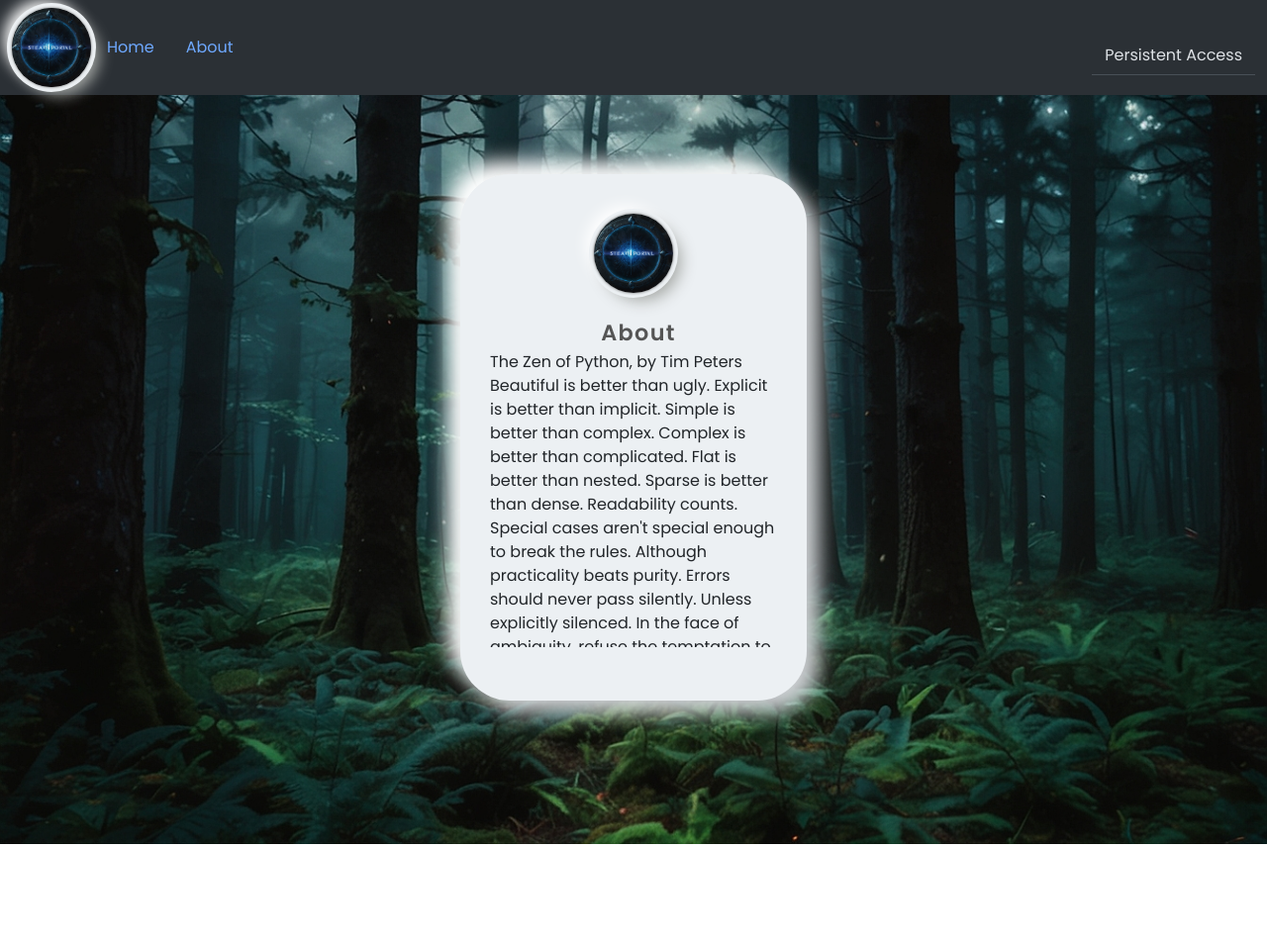
After one commit to Hordunlarmy/StealthPortal, a Flask app: page /about in a window 1280 px wide. The commit adds this page. Shown: the top 953 px of the page at 99% size. Run offline with Flask 3, Linux system fonts and the light colour scheme; some libraries are stand-ins or nearby versions.

Commit message:
Add about page and handling for empty room code in sockets

```diff
--- a/portal/routes.py
+++ b/portal/routes.py
@@ -120,3 +120,8 @@ def delete_message():
                 db.session.delete(message)
         db.session.commit()
     return redirect(url_for('main.history'))
+
+
+@main.route('/about', strict_slashes=False)
+def about():
+    return render_template('about.html', title='About')
--- a/portal/sockets.py
+++ b/portal/sockets.py
@@ -40,6 +40,10 @@ def handle_user_join(data):
     all_code = []
     for room_id, room_data in portal.rooms.items():
         all_code.append(room_data['code'])
+
+    if not room_code:
+        emit('user-join-response', {"status": "Empty"})
+        return
 
     if room_code in all_code:
         if room_code == session.get('code'):
--- /dev/null
+++ b/portal/templates/about.html
@@ -0,0 +1,36 @@
+{% extends 'base.html' %}
+{% block title %} StealthPortal- {{title}} {% endblock title %}
+{% block content %}
+
+<div class="logo">
+    <img src="{{url_for('static', filename='images/logo.jpg')}}" alt="">
+</div>
+<div class="text-center mt-4 name">
+    About
+</div>
+<div class="scrollable-paragraph" style="height: 300px; overflow: auto;">
+    <p> The Zen of Python, by Tim Peters
+
+    Beautiful is better than ugly.
+    Explicit is better than implicit.
+    Simple is better than complex.
+    Complex is better than complicated.
+    Flat is better than nested.
+    Sparse is better than dense.
+    Readability counts.
+    Special cases aren't special enough to break the rules.
+    Although practicality beats purity.
+    Errors should never pass silently.
+    Unless explicitly silenced.
+    In the face of ambiguity, refuse the temptation to guess.
+    There should be one-- and preferably only one --obvious way to do it.
+    Although that way may not be obvious at first unless you're Dutch.
+    Now is better than never.
+    Although never is often better than *right* now.
+    If the implementation is hard to explain, it's a bad idea.
+    If the implementation is easy to explain, it may be a good idea.
+    Namespaces are one honking great idea -- let's do more of those!
+    </p>
+</div>
+</br>
+{% endblock content %}
--- a/portal/templates/base.html
+++ b/portal/templates/base.html
@@ -28,10 +28,7 @@
               <a class="nav-link active" aria-current="page" href={{ url_for('main.index') }}>Home</a>
             </li>
             <li class="nav-item">
-              <a class="nav-link" href="#">About</a>
-            </li>
-            <li class="nav-item">
-              <a class="nav-link" href="#">Contact</a>
+                <a class="nav-link" href={{ url_for('main.about') }}>About</a>
             </li>
           </ul>
         </div>
```
Also changed, not shown: portal/templates/index.html (+11 -3 lines), instance/site.db, requirements.py (line endings or trailing spaces), 1 other file.
